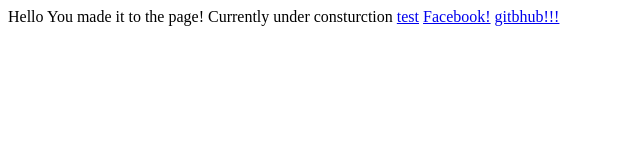
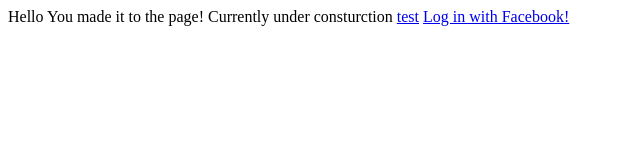
Before and after one commit to christophertrev/happinessSurvey, a website: page client/index.html in a window 1280 px wide. Shown: the full height of the page, 0-640 px from the left. Drawn offline with Linux system fonts and the light colour scheme.

Commit message:
(feat) Change facebook oath to get profile picture url

```diff
--- a/client/index.html
+++ b/client/index.html
@@ -3,6 +3,6 @@
 
 <a href="/test">test</a>
 
-<a href="/auth/facebook">Facebook!</a>
+<a href="/auth/facebook">Log in with Facebook!</a>
 
-<a href="/auth/github">gitbhub!!!</a>
+<!-- <a href="/auth/github">gitbhub!!!</a> -->
--- a/server/app.js
+++ b/server/app.js
@@ -31,12 +31,15 @@
 passport.use(new FacebookStrategy({
     clientID: config.FACEBOOK_APP_ID,
     clientSecret: config.FACEBOOK_APP_SECRET,
-    callbackURL: "http://localhost:3000/auth/facebook/callback"
+    callbackURL: "http://localhost:3000/auth/facebook/callback",
+    profileFields: ['id', 'name','picture.type(large)', 'emails','displayName', 'about', 'gender']
+    // profileFields: ['id', 'name','picture.type(large)', 'emails', 'username', 'displayName', 'about', 'gender']
   },
   function(accessToken, refreshToken, profile, done) {
     console.log('accessToken', accessToken);
     console.log('refreshToken', refreshToken);
     console.log('profile', profile);
+    console.log('profiel picture', profile._json.picture)
     // User.findOrCreate({ githubId: profile.id }, function (err, user) {
       return done(null, profile);
     // });
```
